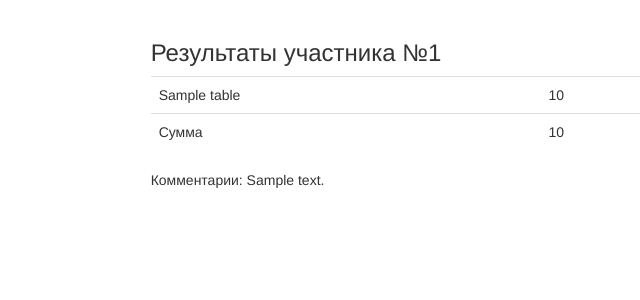
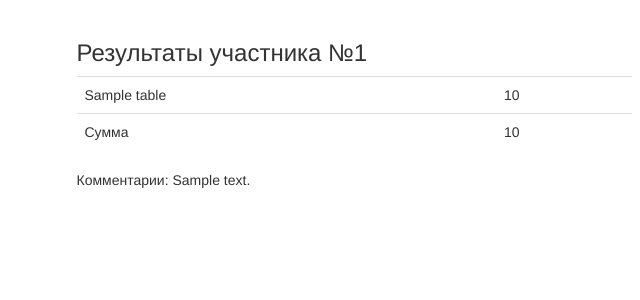
Before and after one commit to daniil-konovalenko/int-application-results, a Flask app: template app/templates/results.html in a window 1280 px wide. Shown: the part 52-352 px from the top of the page, without its empty margins (286-926 px from the left). Run offline with Flask 2, Linux system fonts and the light colour scheme; the template is opened without the code that fills it: most values are stand-ins (such as "Sample title", 1, 10 or a date in 2020); parts of the project's set-up code (start-up, migrations or seed data) failed here and were passed over; some libraries are stand-ins or nearby versions.

Commit message:
Centered main content column

```diff
--- a/app/templates/base.html
+++ b/app/templates/base.html
@@ -17,9 +17,14 @@
             </ul>
         </div>
     </nav>
-    <div class="row">
-        <div class="col-md-5 col-md-offset-4">
-            {% block content %}{% endblock %}
+
+    <div class="container">
+        <div class="row">
+            <div class="col-sm-3"></div>
+            <div class="col-sm-6">
+                {% block content %}{% endblock %}
+            </div>
+            <div class="col-sm-3"></div>
         </div>
     </div>
 </body>
```
